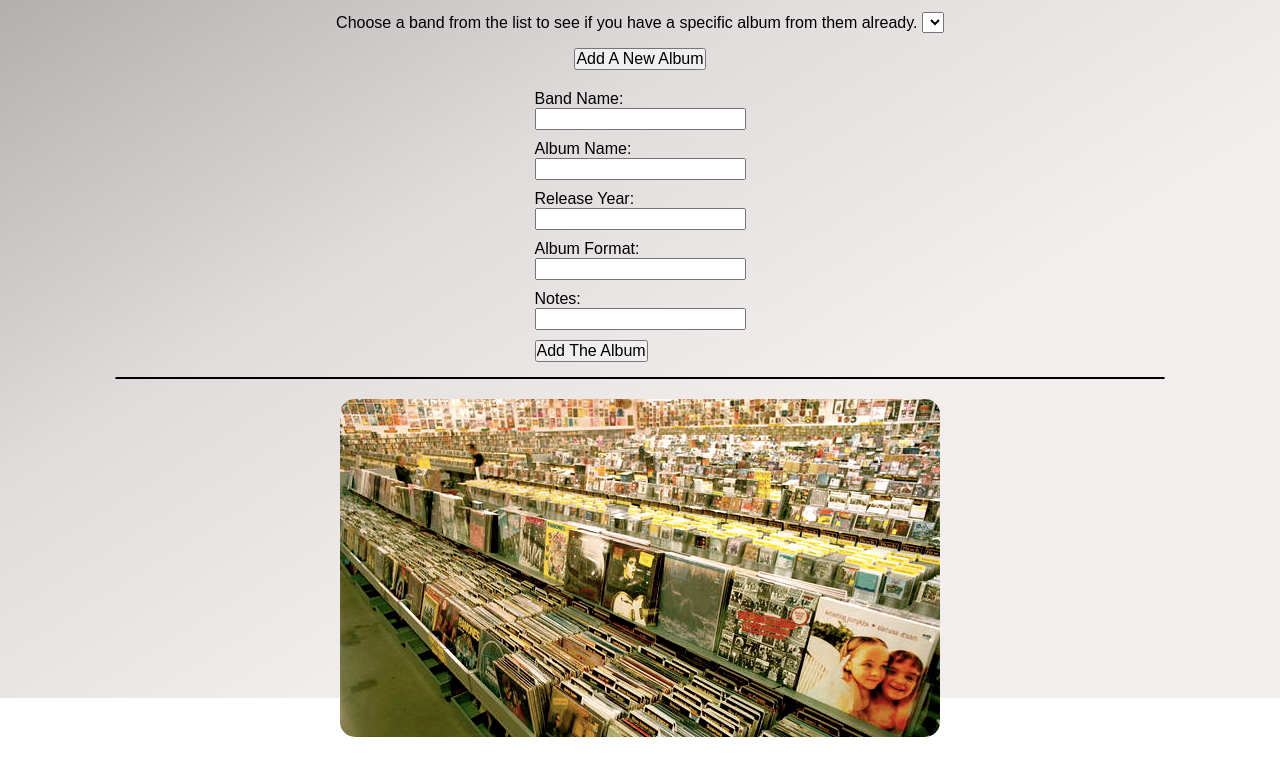
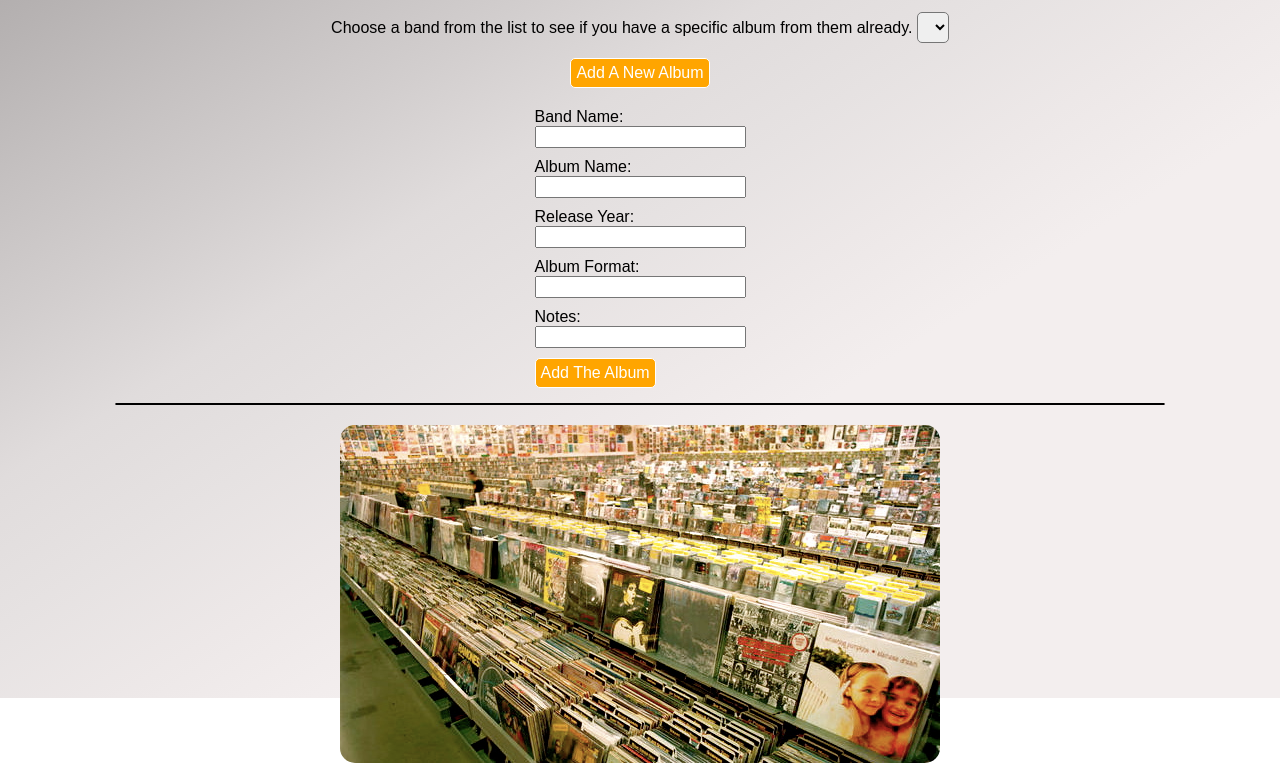
Before and after one commit to anthonypagano/node-capstone, a website: page public/index.html in a window 1280 px wide. Both pictures are taken after a click on the button "Add A New Album". Shown: the part 102-869 px from the top of the page. Before the commit the page ends 843 px from the top, so only its background shows below. Drawn offline with nearby package versions, Linux system fonts and the light colour scheme; no server answers.

Commit message:
master: added screen shots for md file and slight style adjustments

```diff
--- a/public/app.js
+++ b/public/app.js
@@ -66,7 +66,7 @@ function getAndDisplayRecentUpdates() {
 // results through displayRecentUpdates function to the page
 function displayRecentUpdates(data) {
     const results = data.map((item, index) => renderRecentUpdates(item));
-    $('.js-most-recent').append($('<h2>Here are the 5 most recent updates to the collection</h2>'));
+    $('.js-most-recent').append($('<h2>Here are the 5 most recent additions to the collection</h2>'));
     $('.js-most-recent').append(results);
 }
 
--- a/public/index.css
+++ b/public/index.css
@@ -83,6 +83,11 @@ legend {
 .add-new-album-toggle {
   margin: 15px 0 0 0;
   font-size: 16px;
+  padding: 5px;
+  border-radius: 5px;
+  border: 1px solid white;
+  color: white;
+  background-color: orange;
 }
 
 .add-album-fieldset {
@@ -99,6 +104,11 @@ legend {
 .js-add-album-button{
   margin: 0 0 15px 0;
   font-size: 16px;
+  padding: 5px;
+  border-radius: 5px;
+  border: 1px solid white;
+  color: white;
+  background-color: orange;
 }
 
 .js-search-results {
@@ -140,12 +150,23 @@ legend {
   min-width: 75px;
 }
 
-.remove-album, .update-album, .save-album, .cancel-album, .band-list {
+.remove-album, .update-album, .save-album, .cancel-album {
   font-size: 16px;
+  padding: 5px;
+  border-radius: 5px;
+  border: 1px solid white;
+  color: white;
+  background-color: orange;
+}
+
+.band-list {
+  font-size: 16px;
+  padding: 5px;
+  border-radius: 5px;
 }
 
 .update-album-list {
-  margin-left: -29px;
+  margin-left: -21px;
 }
 
 #update-album-name, #update-band-name {
```
Also changed, not shown: public/images/album-add-new.png (added), public/images/album-band-selected.png (added), public/images/album-edit-entry.png (added), public/images/album-landing.png (added).
